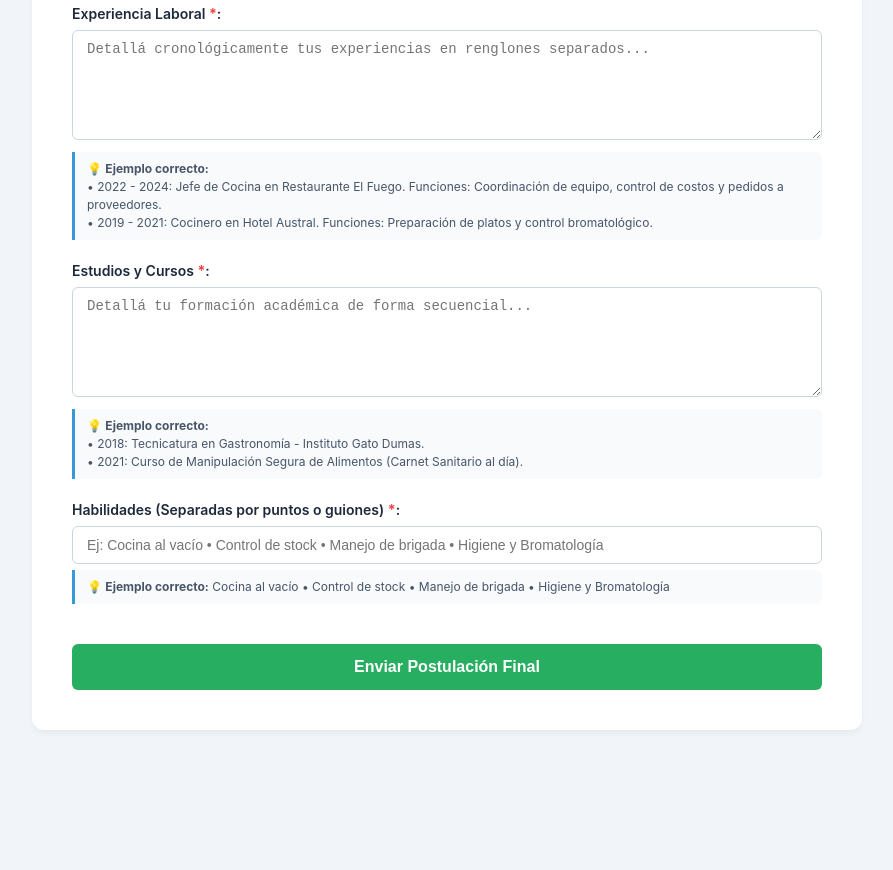
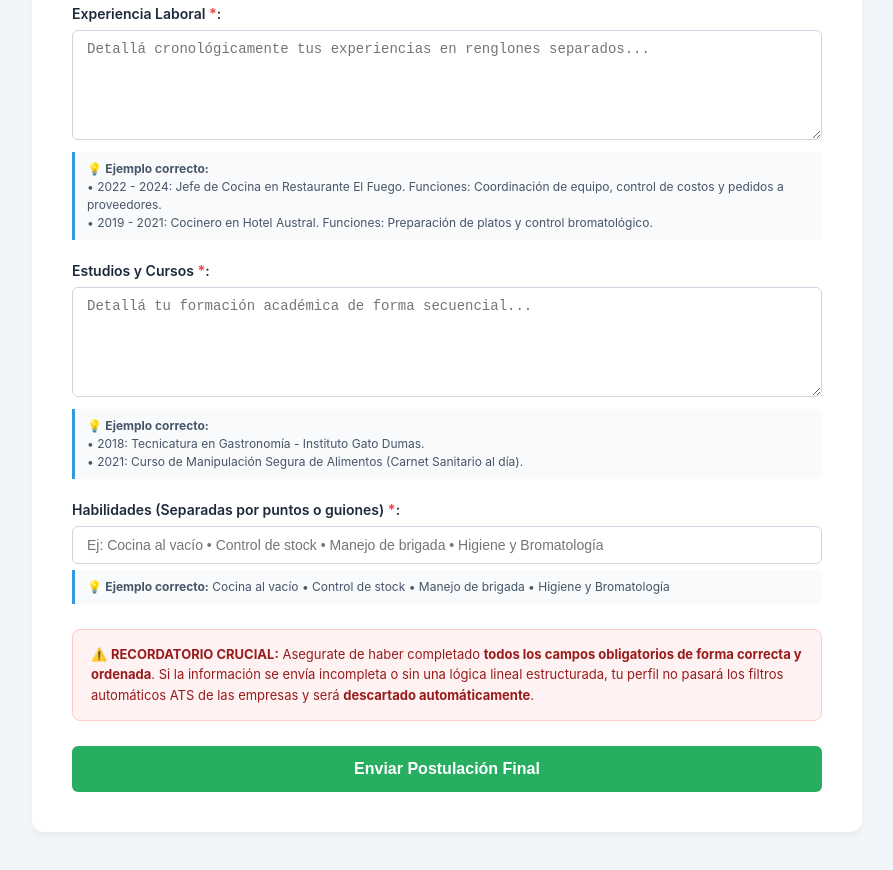
Before and after one commit to mitrabajotdf-oss/generador-cv-ats, a website: page public/formulario.html in a window 1280 px wide. Shown: the part 1503-2373 px from the top of the page, without its empty margins (193-1086 px from the left). Before the commit the page ends 2293 px from the top, so only its background shows below. Drawn offline with Linux system fonts and the light colour scheme.

Commit message:
Add ATS reminder section to formulario.html

```diff
--- a/public/formulario.html
+++ b/public/formulario.html
@@ -54,6 +54,19 @@
             border-radius: 8px;
             font-size: 13px;
             margin-bottom: 25px;
+            text-align: left;
+            line-height: 1.6;
+        }
+
+        .recordatorio-ats-final {
+            background: #fef2f2;
+            border: 1px solid #fecaca;
+            color: #991b1b;
+            padding: 14px 18px;
+            border-radius: 8px;
+            font-size: 13px;
+            margin-top: 25px;
+            margin-bottom: 15px;
             text-align: left;
             line-height: 1.6;
         }
@@ -135,7 +148,7 @@
             width: 100%;
             text-align: center;
             transition: opacity 0.2s;
-            margin-top: 20px;
+            margin-top: 10px;
         }
 
         .btn-enviar:hover {
@@ -309,6 +322,11 @@
                 </div>
             </div>
 
+            <!-- 🛑 Recordatorio Importante ATS antes del envío -->
+            <div class="recordatorio-ats-final">
+                ⚠️ <strong>RECORDATORIO CRUCIAL:</strong> Asegurate de haber completado <strong>todos los campos obligatorios de forma correcta y ordenada</strong>. Si la información se envía incompleta o sin una lógica lineal estructurada, tu perfil no pasará los filtros automáticos ATS de las empresas y será <strong>descartado automáticamente</strong>.
+            </div>
+
             <button type="submit" id="btnEnviar" class="btn-enviar">Enviar Postulación Final</button>
         </form>
     </div>
```
